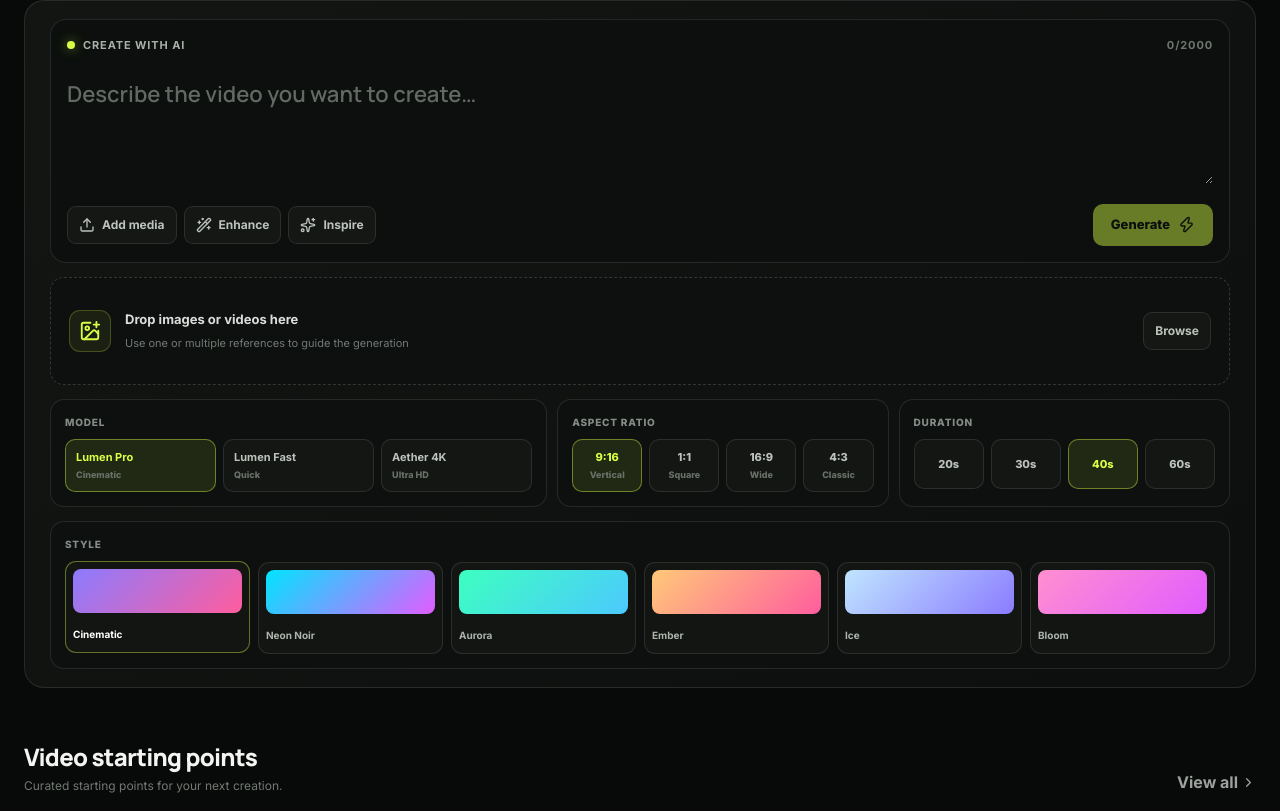
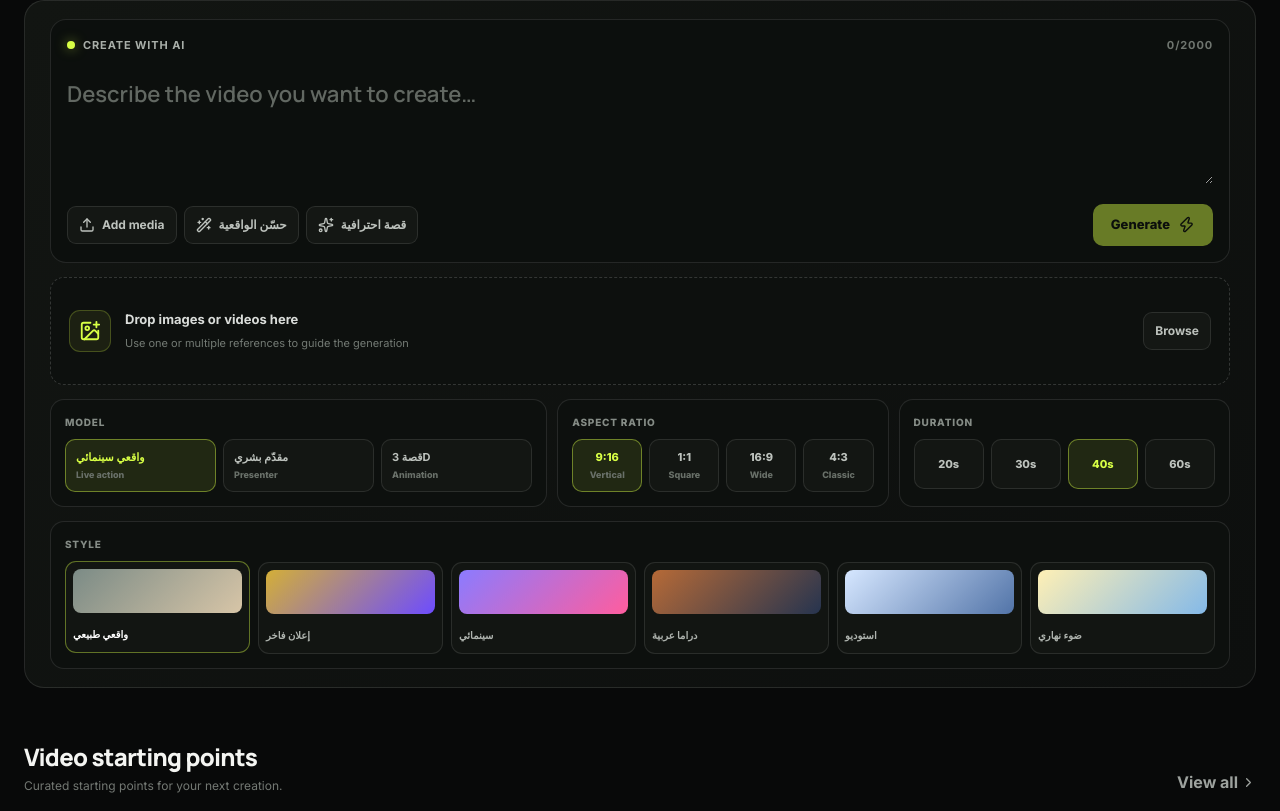
Before and after one commit to aalgume2-ship-it/auto-publisher-ai, a Next.js app in the folder apps/web/: page /video in a window 1280 px wide. Shown: the part 421-1232 px from the top of the page. Built offline with nearby package versions, Linux system fonts and the light colour scheme; grey boxes are pictures that could not be loaded.

Commit message:
feat(video): professional photorealism profiles
* feat(video): add professional realism profiles

* feat(video): add professional realism profiles

* feat(video): add professional realism profiles

* feat(video): add professional realism profiles

```diff
--- a/apps/web/src/app/generate/page.tsx
+++ b/apps/web/src/app/generate/page.tsx
@@ -10,6 +10,35 @@ import { ensureGuestSession, loadStudioSession, tryRefreshToken } from '../../li
 import { submitGeneration, pollVideo, requeueVideo, friendlyStatus } from '../../lib/studio-flow';
 
 type Phase = 'booting' | 'processing' | 'completed' | 'failed';
+
+const MODEL_DIRECTION: Record<string, string> = {
+  'lumen-pro': 'photorealistic live-action cinema, real locations, physically plausible human motion',
+  'human-presenter': 'photorealistic Arabic human presenter, same exact adult identity in every shot, natural speech gestures and facial micro-expressions, direct-to-camera framing',
+  'story-3d': 'premium feature-film 3D animation, consistent character design and proportions, expressive but believable motion',
+};
+
+const STYLE_DIRECTION: Record<string, string> = {
+  documentary: 'natural documentary photography, available daylight, authentic skin texture and pores, restrained color grade',
+  commercial: 'luxury commercial cinematography, controlled highlights, polished production design, premium color grade',
+  cinematic: 'ARRI Alexa 35 look, 35mm and 50mm lenses, cinematic depth of field, motivated camera movement',
+  'arabic-drama': 'high-end contemporary Arabic television drama, authentic wardrobe and locations, warm cinematic grade',
+  studio: 'professional broadcast studio lighting, clean key and soft fill, realistic lens rendering',
+  'soft-daylight': 'soft natural daylight, realistic exposure, gentle contrast and lifelike colors',
+};
+
+function professionalPrompt(draft: ReturnType<typeof loadDraft>): string {
+  return [
+    draft.prompt,
+    MODEL_DIRECTION[draft.model] ?? MODEL_DIRECTION['lumen-pro'],
+    STYLE_DIRECTION[draft.style] ?? STYLE_DIRECTION.documentary,
+    `${draft.aspect} vertical-first composition`,
+    'one coherent story with direct continuity between shots',
+    'stable face, stable body proportions, stable wardrobe and location',
+    'physically correct hands and fingers, natural blinking, breathing and weight shifts',
+    'realistic motion blur, camera parallax, shadows, reflections and environmental interaction',
+    'no waxy skin, no beauty-filter face, no warped anatomy, no extra fingers, no morphing, no duplicate people, no flicker, no subtitles, no written text, no logo, no watermark',
+  ].filter(Boolean).join('. ');
+}
 
 function GenerateInner() {
   const router = useRouter();
@@ -35,7 +64,7 @@ function GenerateInner() {
       const cur = loadStudioSession() ?? session;
       setPhase('processing');
 
-      const res = await submitGeneration(cur, draft.prompt, Math.min(60, Math.max(20, draft.duration)));
+      const res = await submitGeneration(cur, professionalPrompt(draft), Math.min(60, Math.max(20, draft.duration)));
       if (cancelledRef.current) return;
       if (res.kind === 'error') { setError(res.message); setPhase('failed'); return; }
       if (res.kind === 'retry') { setError('خدمة التوليد غير متاحة حاليًا. الـ API أو الـ Worker يحتاج إلى التشغيل.'); setPhase('failed'); return; }
--- a/apps/web/src/components/studio/CreatePanel.tsx
+++ b/apps/web/src/components/studio/CreatePanel.tsx
@@ -58,8 +58,8 @@ export default function CreatePanel({ initial, onGenerate, busy = false }: { ini
         <div className="hf-prompt-bottom">
           <div className="hf-actions">
             <button type="button" className="hf-tool" onClick={() => inputRef.current?.click()}><Upload size={16} /> Add media</button>
-            <button type="button" className="hf-tool" onClick={() => setPrompt((p) => p ? `${p}, cinematic camera movement, realistic lighting, premium commercial look` : 'A premium cinematic commercial, elegant product reveal, realistic lighting')}><Wand2 size={16} /> Enhance</button>
-            <button type="button" className="hf-tool" onClick={() => setPrompt('A cinematic product commercial with dramatic camera movement, beautiful lighting, premium detail')}><Sparkles size={16} /> Inspire</button>
+            <button type="button" className="hf-tool" onClick={() => setPrompt((p) => p ? `${p}. تصوير حي واقعي، شخصية ثابتة، حركة بشرية طبيعية، إضاءة وعدسات سينمائية احترافية` : 'مقدّم عربي واقعي يتحدث أمام الكاميرا في موقع حقيقي، بحركة وتعبيرات طبيعية وتصوير سينمائي احترافي')}><Wand2 size={16} /> حسّن الواقعية</button>
+            <button type="button" className="hf-tool" onClick={() => setPrompt('قصة قصيرة واقعية عن شاب عربي يعثر على محفظة في شارع مزدحم، يبحث عن صاحبها ثم يعيدها إليه؛ مشاهد مترابطة وشخصية واحدة ثابتة وتصوير سينمائي حي')}><Sparkles size={16} /> قصة احترافية</button>
           </div>
           <button type="button" className="hf-generate" disabled={!canGo || busy} onClick={go}>{busy ? 'Generating…' : 'Generate'} <Zap size={17} /></button>
         </div>
--- a/apps/web/src/lib/create.ts
+++ b/apps/web/src/lib/create.ts
@@ -5,9 +5,9 @@ export type Model = { id: string; name: string; tag: string; cost: number; desc:
 export type StyleDef = { id: string; name: string; from: string; to: string };
 
 export const MODELS: Model[] = [
-  { id: 'lumen-pro', name: 'Lumen Pro', tag: 'Cinematic', cost: 3, desc: 'Film-grade motion, depth and light.' },
-  { id: 'lumen-fast', name: 'Lumen Fast', tag: 'Quick', cost: 1, desc: 'Near-instant drafts for rapid iteration.' },
-  { id: 'aether-4k', name: 'Aether 4K', tag: 'Ultra HD', cost: 6, desc: 'Maximum resolution, finest detail.' },
+  { id: 'lumen-pro', name: 'واقعي سينمائي', tag: 'Live action', cost: 3, desc: 'مشاهد واقعية بعدسات وحركة سينمائية.' },
+  { id: 'human-presenter', name: 'مقدّم بشري', tag: 'Presenter', cost: 3, desc: 'شخصية بشرية ثابتة وتعبيرات طبيعية.' },
+  { id: 'story-3d', name: 'قصة 3D', tag: 'Animation', cost: 2, desc: 'قصص وشخصيات ثلاثية الأبعاد متناسقة.' },
 ];
 
 export const ASPECTS: Aspect[] = [
@@ -22,12 +22,12 @@ export const ASPECTS: Aspect[] = [
 export const DURATIONS = [20, 30, 40, 60];
 
 export const STYLES: StyleDef[] = [
-  { id: 'cinematic', name: 'Cinematic', from: '#8b7bff', to: '#ff5d9e' },
-  { id: 'neon', name: 'Neon Noir', from: '#00e5ff', to: '#e25cff' },
-  { id: 'aurora', name: 'Aurora', from: '#3dffc0', to: '#4cc9ff' },
-  { id: 'ember', name: 'Ember', from: '#ffc978', to: '#ff5d9e' },
-  { id: 'ice', name: 'Ice', from: '#bfe6ff', to: '#8b7bff' },
-  { id: 'bloom', name: 'Bloom', from: '#ff8fd0', to: '#e25cff' },
+  { id: 'documentary', name: 'واقعي طبيعي', from: '#7b8b86', to: '#d7c5a7' },
+  { id: 'commercial', name: 'إعلان فاخر', from: '#d4af37', to: '#6d4cff' },
+  { id: 'cinematic', name: 'سينمائي', from: '#8b7bff', to: '#ff5d9e' },
+  { id: 'arabic-drama', name: 'دراما عربية', from: '#b66a37', to: '#26344f' },
+  { id: 'studio', name: 'استوديو', from: '#d6e7ff', to: '#5274a8' },
+  { id: 'soft-daylight', name: 'ضوء نهاري', from: '#fff0b5', to: '#84b9e8' },
 ];
 
 export interface CreateDraft {
@@ -44,7 +44,7 @@ export interface CreateDraft {
 export const DEFAULT_DRAFT: CreateDraft = {
   prompt: '',
   model: 'lumen-pro',
-  style: 'cinematic',
+  style: 'documentary',
   aspect: '9:16',
   duration: 40,
   seed: Math.floor(Math.random() * 1e6),
--- a/packages/video-engine/src/ai/prompts/registry.ts
+++ b/packages/video-engine/src/ai/prompts/registry.ts
@@ -39,7 +39,7 @@ const PROMPTS: Record<string, PromptVersion> = {
       'أنت كاتب سيناريو محترف لمقاطع فيديو قصيرة (Shorts/Reels) بالعربية الفصحى المبسطة.\n' +
       'أخرج JSON صالحاً فقط (بدون أي نص خارج JSON) بالمخطط:\n' +
       '{"title":string,"description":string,"tags":string[],"hook":string,"cta":string,"scenes":[{"narration":string,"visualPrompt":string}]}\n' +
-      'القواعد: title جذاب ≤70 حرفاً؛ description عربية حقيقية مع وسمين؛ tags عربية/إنجليزية 6-12 وسمية؛ hook جملة افتتاحية صادمة؛ cta دعوة متابعة؛ scenes من 4 إلى 6 مشاهد، narration لكل مشهد جملتان قصيرتان للتعليق الصوتي، visualPrompt بالإنجليزية لوصف مشهد سينمائي عمودي (بدون وجوه أشخاص حقيقيين).',
+      'القواعد: title جذاب ≤70 حرفاً؛ description عربية حقيقية مع وسمين؛ tags عربية/إنجليزية 6-12 وسمية؛ hook جملة افتتاحية صادمة؛ cta دعوة متابعة؛ scenes من 4 إلى 6 مشاهد، narration لكل مشهد جملتان قصيرتان للتعليق الصوتي، visualPrompt بالإنجليزية لوصف مشهد سينمائي عمودي. إذا طلب المستخدم بشراً فحافظ على هوية وملابس وملامح الشخص نفسه بين اللقطات مع تشريح وحركة طبيعيين.',
     userTemplate:
       'الكلمة المفتاحية: «{{keyword}}» — النيتش: {{niche}} — المدة المستهدفة: ~{{targetSeconds}} ثانية. أخرج JSON الآن.',
     changelog: 'Initial production prompt — Arabic short-form cinematic',
@@ -51,7 +51,7 @@ const PROMPTS: Record<string, PromptVersion> = {
     system:
       'You are a pro short-form scriptwriter. Output VALID JSON ONLY matching:\n' +
       '{"title":string,"description":string,"tags":string[],"hook":string,"cta":string,"scenes":[{"narration":string,"visualPrompt":string}]}\n' +
-      'Rules: catchy title ≤70 chars; real description with 2 hashtags; 6-12 tags; shocking hook; follow CTA; 4-6 scenes, each with two short narration sentences and an ENGLISH cinematic vertical visual prompt (no real human faces).',
+      'Rules: catchy title ≤70 chars; real description with 2 hashtags; 6-12 tags; shocking hook; follow CTA; 4-6 scenes, each with two short narration sentences and an ENGLISH cinematic vertical visual prompt. When people are requested, preserve the same identity, wardrobe and facial features across shots with natural anatomy and motion.',
     userTemplate:
       'Keyword: "{{keyword}}" — niche: {{niche}} — target length ~{{targetSeconds}}s. Output the JSON now.',
     changelog: 'English counterpart to v1 Arabic',
@@ -102,7 +102,7 @@ const PROMPTS: Record<string, PromptVersion> = {
     description: 'Cinematic vertical visual prompts for image generation',
     system:
       'You generate cinematic vertical (9:16) visual prompts for AI image models. ' +
-      'Output JSON only: {"visuals":[string]}. Each visual prompt: English, photoreal detail, no human faces, no text, vertical framing.',
+      'Output JSON only: {"visuals":[string]}. Each visual prompt: English, photoreal detail, natural anatomy, temporally stable identity when people are requested, no text, vertical framing.',
     userTemplate:
       'Scene narration (AR): "{{narration}}" — Context: {{context}} — Generate 1 visual prompt per narration line.',
     changelog: 'Initial scene visual prompt',
```
